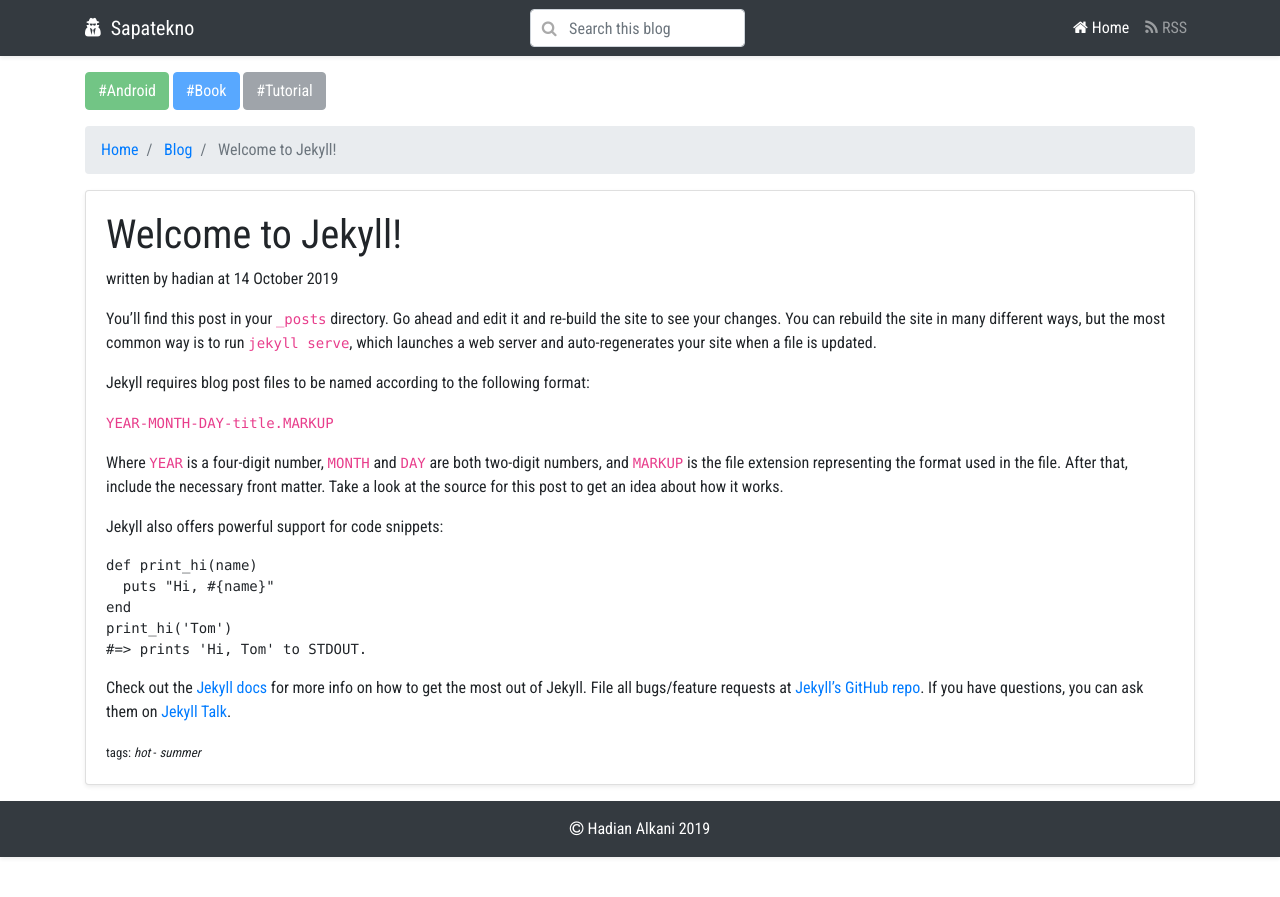
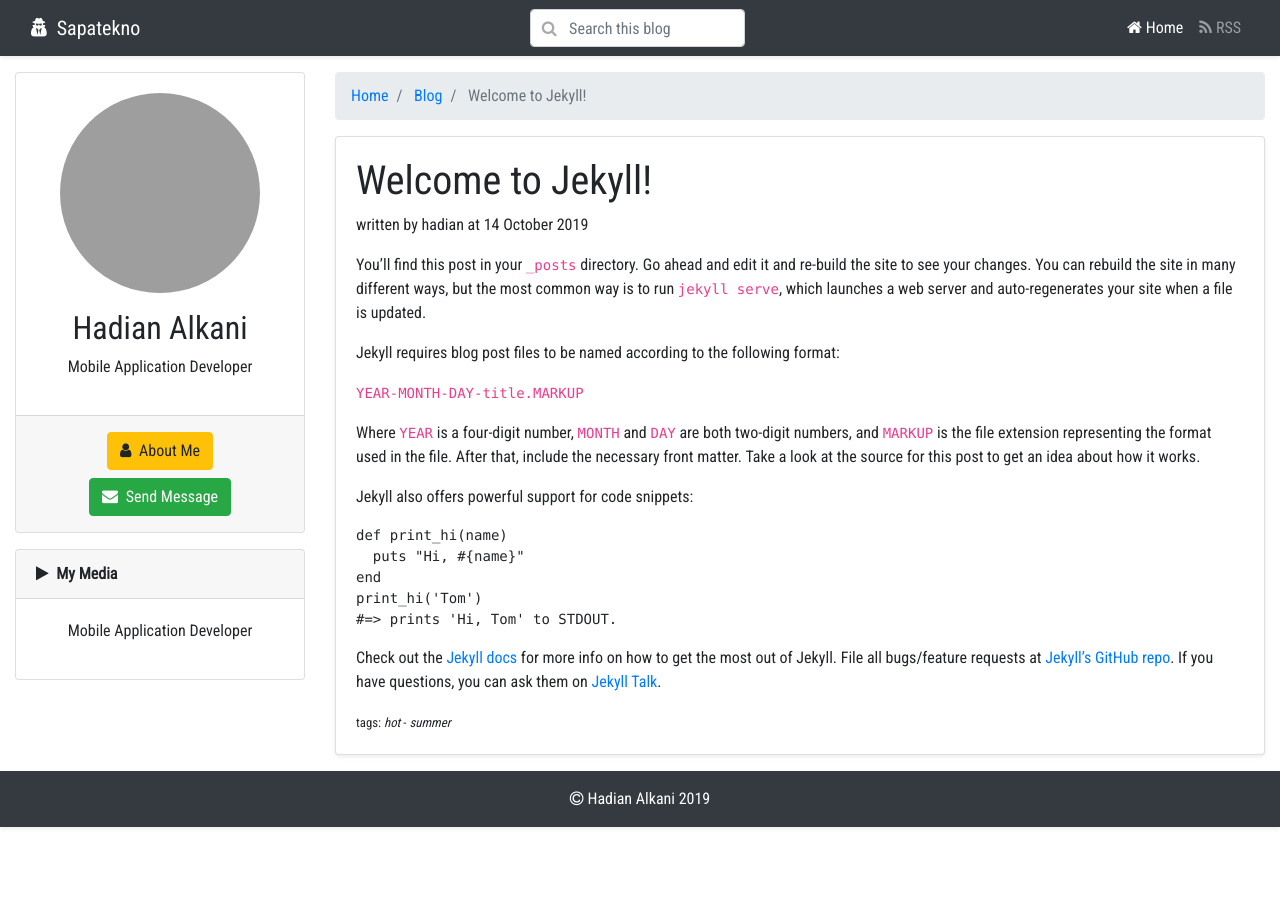
Before and after one commit to sapatekno/sapatekno.github.io, a Jekyll site: the page built from _posts/2019-10-14-welcome-to-jekyll.markdown, in a window 1280 px wide. Shown: the top 897 px of the page. Built offline with Jekyll 4.4.1, drawn with Linux system fonts in a browser that asks for light colours; grey boxes are pictures that could not be loaded.

Commit message:
app - add sidebar (unfinished)

```diff
--- a/_layouts/default.html
+++ b/_layouts/default.html
@@ -10,9 +10,9 @@
 
     <!-- Bootstrap CSS -->
     <link rel="stylesheet" href="https://stackpath.bootstrapcdn.com/bootstrap/4.3.1/css/bootstrap.min.css"
-        integrity="sha384-ggOyR0iXCbMQv3Xipma34MD+dH/1fQ784/j6cY/iJTQUOhcWr7x9JvoRxT2MZw1T" crossorigin="anonymous">
+          crossorigin="anonymous" integrity="sha384-ggOyR0iXCbMQv3Xipma34MD+dH/1fQ784/j6cY/iJTQUOhcWr7x9JvoRxT2MZw1T">
     <link href="https://stackpath.bootstrapcdn.com/font-awesome/4.7.0/css/font-awesome.min.css" rel="stylesheet"
-        integrity="sha384-wvfXpqpZZVQGK6TAh5PVlGOfQNHSoD2xbE+QkPxCAFlNEevoEH3Sl0sibVcOQVnN" crossorigin="anonymous">
+          crossorigin="anonymous" integrity="sha384-wvfXpqpZZVQGK6TAh5PVlGOfQNHSoD2xbE+QkPxCAFlNEevoEH3Sl0sibVcOQVnN">
     <link href="https://fonts.googleapis.com/css?family=Roboto+Condensed&display=swap" rel="stylesheet">
     <style>
         body {
@@ -49,19 +49,19 @@
 
 <body>
 <nav class="navbar navbar-expand-lg navbar-dark bg-dark shadow-sm">
-        <div class="container">
+    <div class="container-fluid">
 
         <a class="navbar-brand" href="{{ site.url }}"><i class="fa fa-user-secret mr-1"></i> {{ site.title }}</a>
-            <button class="navbar-toggler" type="button" data-toggle="collapse" data-target="#navbarSupportedContent"
+        <button class="navbar-toggler" data-target="#navbarSupportedContent" data-toggle="collapse" type="button"
                 aria-controls="navbarSupportedContent" aria-expanded="false" aria-label="Toggle navigation">
             <span class="navbar-toggler-icon"></span>
         </button>
         <div class="collapse navbar-collapse" id="navbarSupportedContent">
-                <form class="form-inline my-2 my-lg-0 ml-auto" action="https://google.com/search" method="get">
+            <form action="https://google.com/search" class="form-inline my-2 my-lg-0 ml-auto" method="get">
                 <div class="form-group has-search">
                     <span class="fa fa-search form-control-feedback"></span>
-                        <input type="hidden" name="sitesearch" value="www.sapatekno.com" />
-                        <input type="text" name="q" class="form-control" placeholder="Search this blog">
+                    <input name="sitesearch" type="hidden" value="www.sapatekno.com"/>
+                    <input class="form-control" name="q" placeholder="Search this blog" type="text">
                 </div>
             </form>
 
@@ -78,21 +78,53 @@
     </div>
 </nav>
 
-    <div class="container mt-3">
+<div class="container-fluid">
     <div class="row">
-            <div class="col-12">
-                <a href="#" class="btn btn-success disabled">#Android</a>
-                <a href="#" class="btn btn-primary disabled">#Book</a>
-                <a href="#" class="btn btn-secondary disabled">#Tutorial</a>
+        <div class="col-lg-3">
+            <div class="row mt-3">
+                <div class="col">
+                    <div class="card">
+                        <div class="card-body center">
+                            <img alt="Hadian Alkani"
+                                 class="img-fluid rounded-circle mx-auto d-block mb-3"
+                                 src="https://s.gravatar.com/avatar/a24870f535a5a08947e24bccb21e0ce9?s=200"/>
+                            <h2 class="text-center">Hadian Alkani</h2>
+                            <p class="text-center">Mobile Application Developer</p>
+                        </div>
+                        <div class="card-footer text-center">
+                            <button class="btn btn-warning mt-1 mb-1" type="button"><i class="fa fa-user mr-1"></i>
+                                About Me
+                            </button>
+                            <button class="btn btn-success mt-1 mb-1" type="button"><i class="fa fa-envelope mr-1"></i>
+                                Send
+                                Message
+                            </button>
+                        </div>
+                    </div>
+                </div>
+            </div>
+            <div class="row mt-3 mb-3 d-none d-sm-block">
+                <div class="col">
+                    <div class="card">
+                        <div class="card-header">
+                            <i class="fa fa-play mr-1"></i> <strong>My Media</strong>
+                        </div>
+                        <div class="card-body center">
+                            <p class="text-center">Mobile Application Developer</p>
+                        </div>
+                    </div>
+                </div>
+            </div>
+        </div>
+        <div class="col-lg-9">
+            {{ content }}
         </div>
     </div>
 </div>
 
-    {{ content }}
-
 <footer>
     <nav class="navbar navbar-dark bg-dark shadow-sm footbar">
-            <div class="container">
+        <div class="container-fluid">
             <ul class="navbar-nav ml-auto mr-auto">
                 <li class="nav-item">
                     <a class="nav-link active" href="{{ 'feed.xml' | relative_url }}"><i
--- a/_layouts/post.html
+++ b/_layouts/post.html
@@ -2,7 +2,7 @@
 layout: default
 ---
 
-<div class="container mt-3 mb-3">
+<div class="mt-3 mb-3">
   <!-- breadcrumb -->
   <div class="row" id="breadcrumb">
     <div class="col-12">
```
Also changed, not shown: _layouts/home.html (+12 -8 lines). Lines whose indentation alone changed are shown as unchanged.
